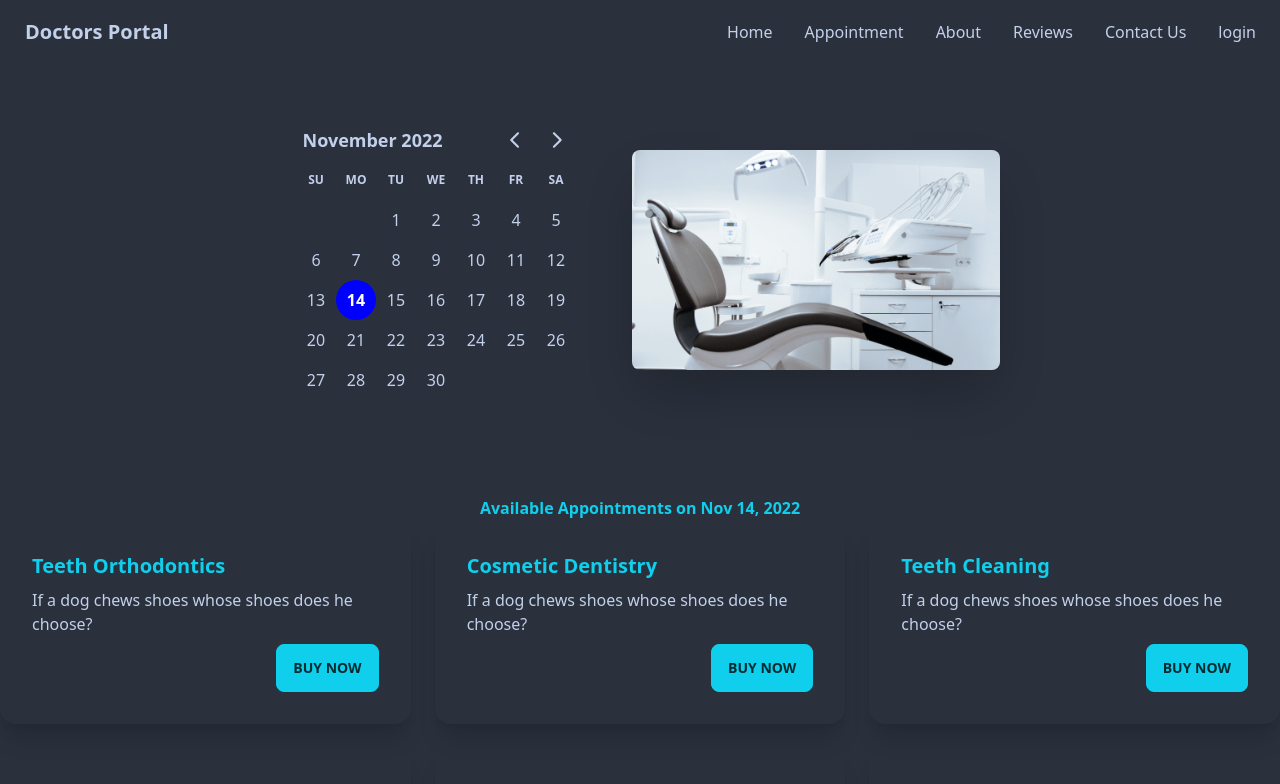
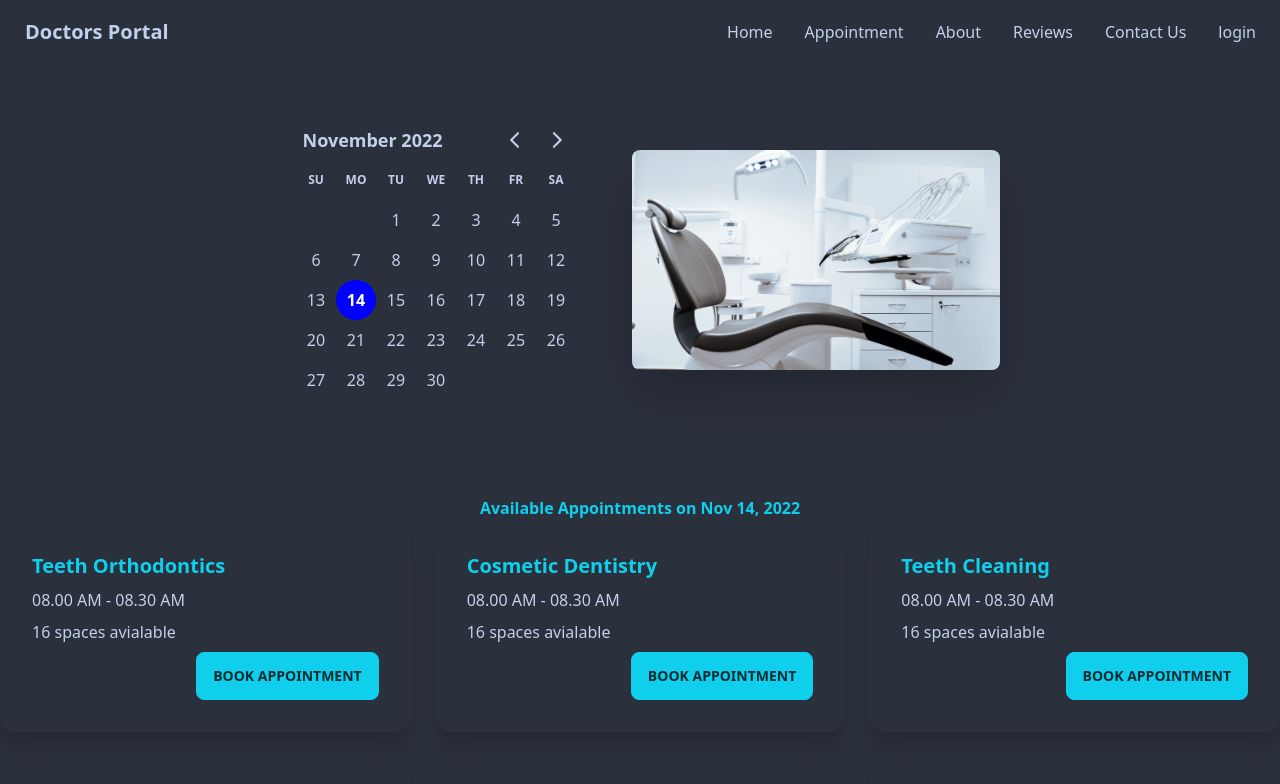
Before and after one commit to Rakibhasaniu/portal, a React (Vite) app: page /appointment in a window 1280 px wide. Shown: the top 784 px of the page. Built offline with nearby package versions, Linux system fonts and the light colour scheme.

Commit message:
booking modal added

```diff
--- a/src/pages/Appointment/AvailableAppointment/AppointmentOption.jsx
+++ b/src/pages/Appointment/AvailableAppointment/AppointmentOption.jsx
@@ -1,14 +1,24 @@
 import React from 'react';
 
-const AppointmentOption = ({ appointment }) => {
+const AppointmentOption = ({ appointment, setTreatment }) => {
     const { name, slots } = appointment;
     return (
         <div className="card  shadow-xl">
             <div className="card-body">
                 <h2 className="card-title text-primary text-center">{name}</h2>
-                <p>If a dog chews shoes whose shoes does he choose?</p>
+                <p>
+                    {slots.length > 0 ? slots[0] : 'Try Another Day'}
+                </p>
+                <p>
+                    {slots.length } spaces avialable
+                </p>
                 <div className="card-actions justify-end">
-                    <button className="btn btn-primary">Buy Now</button>
+
+                    <label
+                    htmlFor="booking-modal"
+                    className="btn btn-primary"
+                    onClick={()=>setTreatment(appointment)}
+                    >Book Appointment</label>
                 </div>
             </div>
         </div>
--- a/src/pages/Appointment/AvailableAppointment/AvailableAppointment.jsx
+++ b/src/pages/Appointment/AvailableAppointment/AvailableAppointment.jsx
@@ -1,9 +1,11 @@
 import { format } from 'date-fns';
 import React, { useEffect, useState } from 'react';
+import BookingModal from '../BookingModal/BookingModal';
 import AppointmentOption from './AppointmentOption';
 
 const AvailableAppointment = ({ selectedDate }) => {
     const [appointment, setAppointment] = useState([]);
+    const [treatment, setTreatment] = useState(null);
     useEffect(() => {
         fetch('appointment.json')
             .then(res => res.json())
@@ -17,11 +19,19 @@
                     appointment.map(option =>  <AppointmentOption
                     key={option._id}
                     appointment={option}
+                    setTreatment={setTreatment}
                     >
 
                     </AppointmentOption>)
                 }
             </div>
+            {
+                treatment &&
+                <BookingModal
+            treatment={treatment}
+            selectedDate={selectedDate}
+            ></BookingModal>
+            }
         </section >
     );
 };
--- /dev/null
+++ b/src/pages/Appointment/BookingModal/BookingModal.jsx
@@ -0,0 +1,34 @@
+import { format } from 'date-fns';
+import React from 'react';
+
+const BookingModal = ({ treatment, selectedDate }) => {
+    const { name, slots } = treatment;
+    const date = format(selectedDate, 'PP');
+    return (
+        <>
+            {/* Put this part before </body> tag */}
+            <input type="checkbox" id="booking-modal" className="modal-toggle" />
+            <div className="modal">
+                <div className="modal-box relative">
+                    <label htmlFor="booking-modal" className="btn btn-sm btn-circle absolute right-2 top-2">✕</label>
+                    <h3 className="text-lg font-bold">{name}</h3>
+                    <form className='gris grid-cols-1 gap-3 mt-10 '>
+                        <input type="text" disabled value={date} className="input input-bordered w-full  " />
+                        <select className="select select-bordered w-full max-w-xs">
+
+                            {
+                                slots.map(slot =>  <option  value={slot}>{slot}</option>)
+                            }
+                        </select>
+                        <input type="text" placeholder="Type here" className="input input-bordered w-full " />
+                        <input type="text" placeholder="Type here" className="input input-bordered w-full " />
+                        <br />
+                        <input className='w-full  btn btn-accent' type="submit" value="SUBMIT" />
+                    </form>
+                </div>
+            </div>
+        </>
+    );
+};
+
+export default BookingModal;
```
